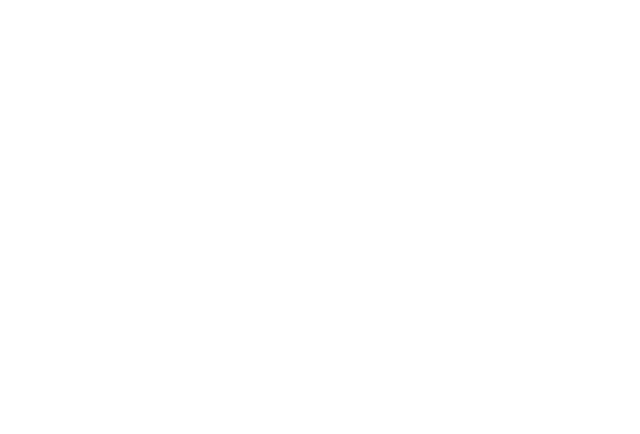
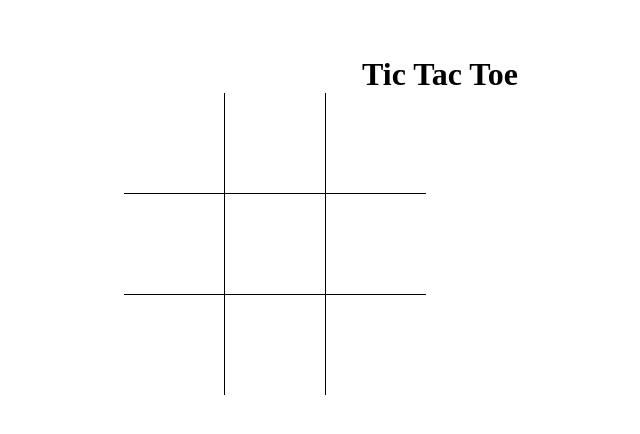
Before and after one commit to Fraccas/CSS_Lab_2, a plain HTML site: page index.html in a window 1280 px wide. Shown: the whole page, without its empty margins (200-840 px from the left). Drawn offline with Linux system fonts and the light colour scheme.

Commit message:
Finished CSS Lab 2

```diff
--- a/index.html
+++ b/index.html
@@ -7,7 +7,27 @@
     <title>Tic Tac Toe</title>
     <link rel="stylesheet" type="text/css" href="styles.css">
 </head>
+
 <body>
+    <div id="board">
+        <h1>Tic Tac Toe</h1>
 
+        <div class="row">
+            <div class="top left"></div>
+            <div class="top middle"></div>
+            <div class="top right"></div>
+        </div>
+        <div class="row">
+            <div class="center left"></div>
+            <div class="center middle"></div>
+            <div class="center right"></div>
+        </div>
+        <div class="row">
+            <div class="bottom left"></div>
+            <div class="bottom middle"></div>
+            <div class="bottom right"></div>
+        </div>
+    </div>
 </body>
+
 </html>
--- a/styles.css
+++ b/styles.css
@@ -0,0 +1,41 @@
+#board {
+    margin: auto;
+    width: 50%;
+    padding-top: 3em;
+    text-align: center;
+}
+
+h1 {
+    width: 50%;
+    margin: auto;
+}
+
+.row > div {
+    height: 100px;
+    width: 100px;
+    float: left;
+}
+
+.row {
+    clear: both;
+    margin: 0;
+    width: 0 auto;
+    width: 302px;
+    cursor: pointer;
+}
+
+.top {
+    border-bottom: 1px black solid;
+}
+
+.bottom {
+    border-top: 1px black solid;
+}
+
+.left {
+    border-right: 1px black solid;
+}
+
+.right {
+    border-left: 1px black solid;
+}
```
